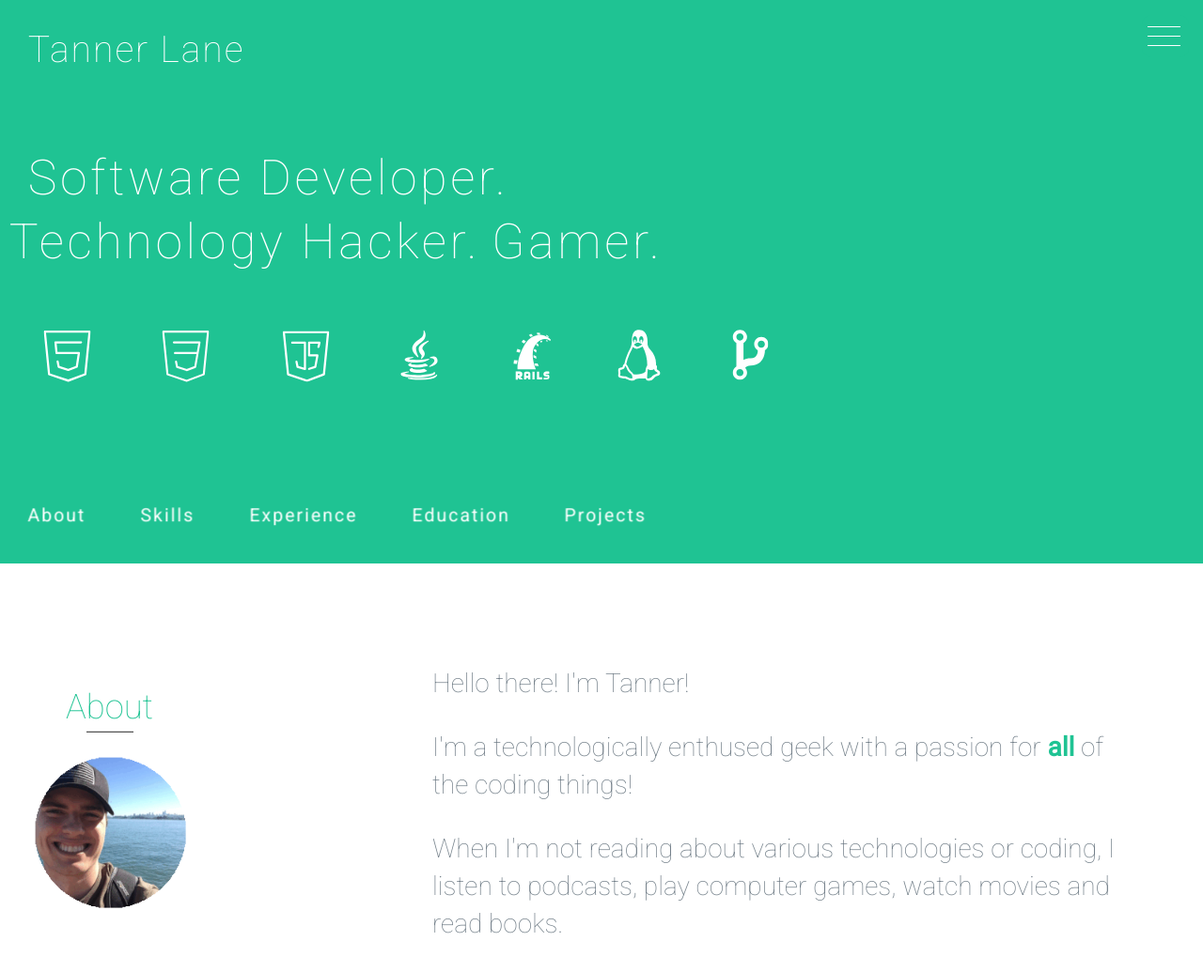
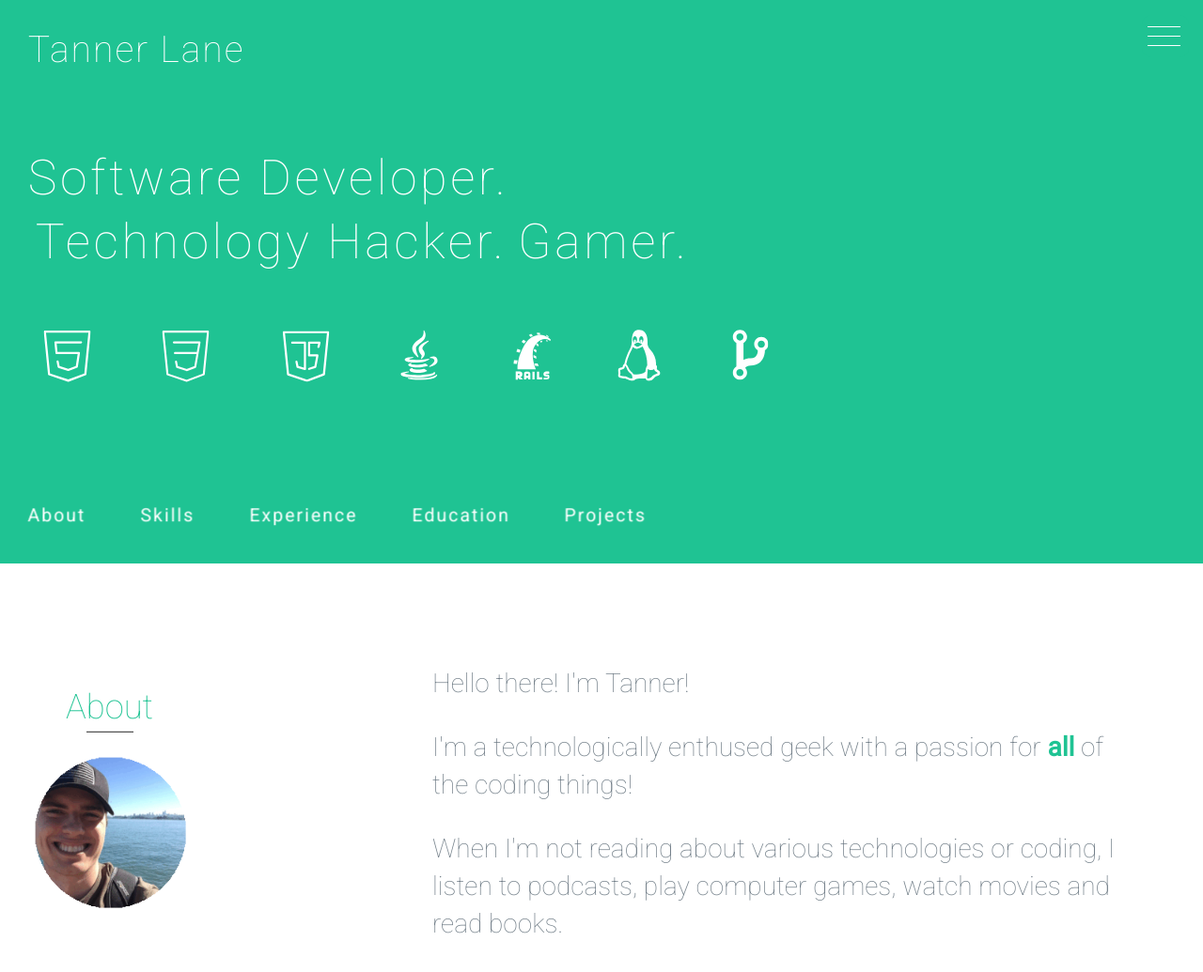
Before and after one commit to tal763/tal763.github.io, a website: page index.html in a window 1280 px wide. Shown: the top 1035 px of the page at 94% size. Drawn offline with nearby package versions, Linux system fonts and the light colour scheme; a web font is replaced by a local one.

Commit message:
alignment fix

```diff
--- a/scss/styles.scss
+++ b/scss/styles.scss
@@ -722,7 +722,7 @@ footer p {
 }
 
 #subtitle-list li {
-     transform: translate(-7.5vh,-1vh);
+     transform: translate(-4vh,-1vh);
      display: inline-block;
 }
 
```
Also changed, not shown: css/styles.css.
